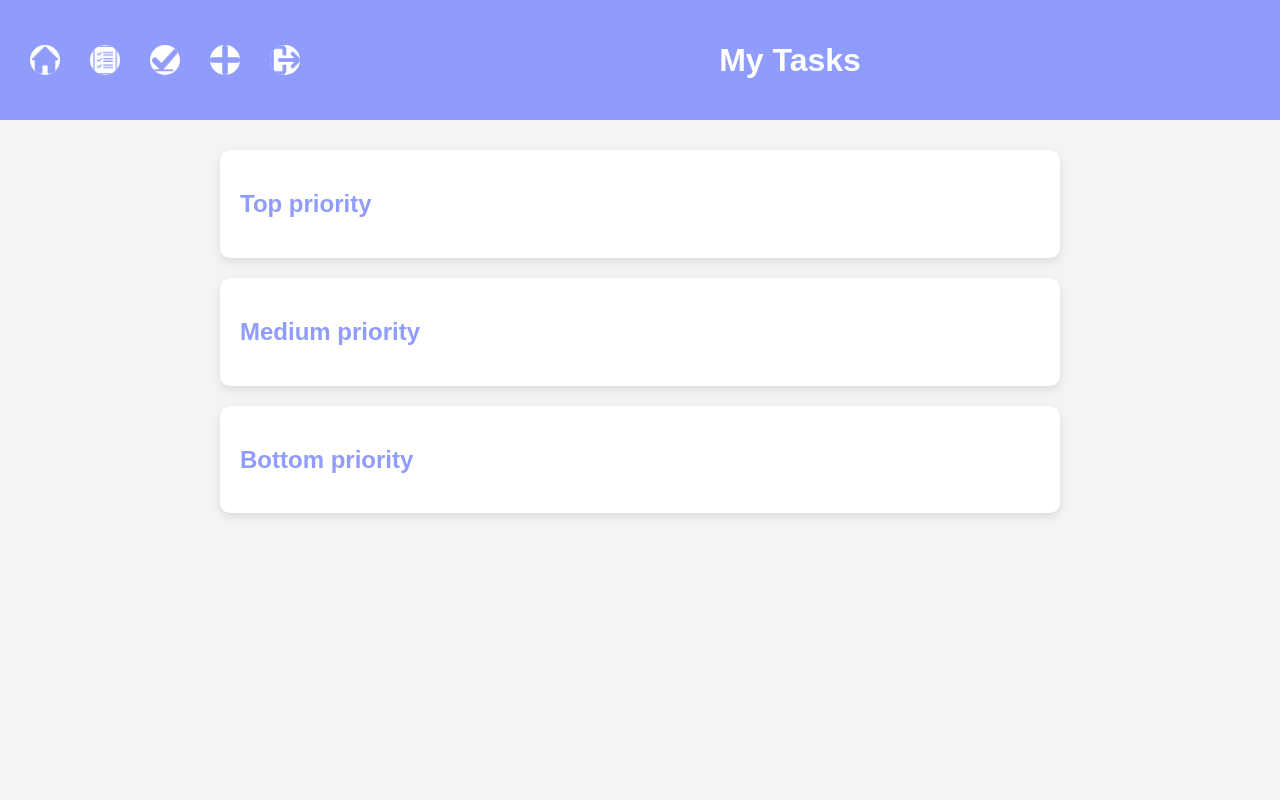
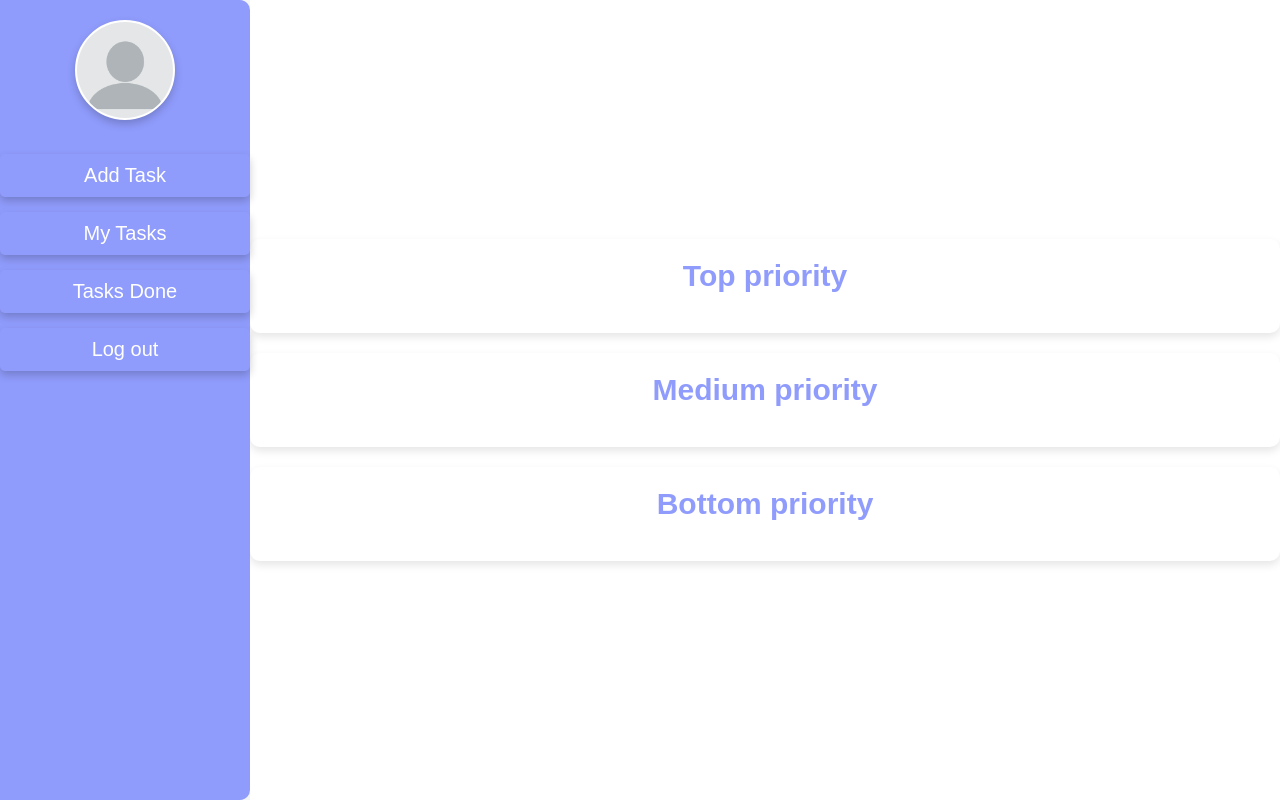
Before and after one commit to Samira123-hub/To-Do-List-App, a Symfony app: template templates/my_tasks/index.html.twig in a window 1280 px wide. Run offline with Twig, Linux system fonts and the light colour scheme; the template is opened without the code that fills it, so the values that code supplies are empty; some libraries are stand-ins or nearby versions.

Commit message:
adding some changes to the sidebar

```diff
--- a/public/CSS/mytasks.css
+++ b/public/CSS/mytasks.css
@@ -12,61 +12,138 @@ body {
 
 
 
-/* Header styles */
-header {
+/* Sidebar styling */
+*{
+    margin:0;
+    padding:0;
+    box-sizing: border-box;
+    background-color: #fff;
+}
+
+.sidebar {
+    width: 250px;
+    background-color: #909cfc;
+    color: black;
+    height: 100vh;
+    position: fixed;
+    top: 0;
+    left: 0;
+    padding-top: 20px;
     text-align: center;
-    padding: 20px;
+    border-top-right-radius: 10px;
+    border-bottom-right-radius: 10px;
+}
+
+.profile-container {
+    margin-bottom: 30px;
     background-color: #909cfc;
+
+}
+.profile-container p{
+    margin-top: 15px;
+
+    background-color: #909cfc;
+
+
+}
+.profile-container p b{
+    background-color: #909cfc;
+    color:white;
+    font-size: large;
+}
+.profile-container a{
+    background-color: #909cfc;
+}
+
+.profile-img {
+    box-shadow: 0 4px 8px rgba(0, 0, 0, 0.2);
+    width: 100px;
+    height: 100px;
+    border-radius: 50%;
+    border: 1px solid black;
+    object-fit: cover;
+    cursor: pointer;
+    transition: transform 0.3s ease;
+    border:2px solid white;
+
+}
+
+.profile-img:hover {
+    transform: scale(1.1); /* Zoom effect on hover */
+}
+
+/* Sidebar links */
+.sidebar-links {
+    list-style-type: none;
+    padding-left: 0;
+    background-color: #909cfc;
+
+}
+
+.sidebar-links li {
+    margin: 15px 0;
+    background-color: #909cfc;
+    font-size: 20px;
+
+
+}
+
+.sidebar-links a {
+    text-decoration: none;
     color: white;
-    height:80px;
-    position:fixed;
-    top:0;
-    left:0;
-    right:0;
+    font-style: bold;
+    font-size: 20px;
+    font-weight: 500;
+    display: block;
+    padding: 10px;
+    border-radius: 5px;
+    transition: background-color 0.3s ease;
+    background-color: #909cfc;
+    box-shadow: 0 4px 8px rgba(0, 0, 0, 0.2);
+
+
+}
+
+.sidebar-links a:hover {
+    background-color: white;
+    color:#909cfc;
+}
+
+/* Content styling */
+main {
+    margin-left: 250px; /* Make space for the sidebar */
+    padding: 0px;
+    width: calc(100% - 250px);
+    font-size: 20px;
+    height: 100vh; /* Ensures the content area takes the full height */
+    /* background: linear-gradient(rgba(0, 0, 0, 0.1), rgba(0, 0, 0, 0.1)),  url('/images/baseimage1.jpg') no-repeat center center/cover; */
     display: flex;
     align-items: center;
-    justify-content: space-between;
-}
-
-header h1 {
-    margin-left: auto;
-    margin-right:auto ;
-    flex: 1;
+    flex-direction: column;
+    justify-content: center;
+    color: black;
     text-align: center;
-}
-header a {
-    display: flex;
-    align-items: center;
-    margin-right: 20px;
-}
-header a img{
-    background-color: white;
-    border-radius: 50%;
-    height:30px;
-    width: 30px;
-}
-main{
-    margin-top:150px;
-
+    opacity: 1;
 }
 
 /* Main container styles */
 .main-container {
-    margin: 20px auto;
+    margin:10px 30px;
     padding: 20px;
-    max-width: 800px;
+    width: 100%;
     background-color: #fff;
     box-shadow: 0 4px 8px rgba(0, 0, 0, 0.1);
     border-radius: 10px;
 }
 .main-container h2{
     color: #909cfc;
+    margin-bottom:20px;
 }
 /* Task container styles */
 .tasks-container {
     display: flex;
     flex-direction: column;
-    gap: 20px;
+    gap: 30px;
 }
 
 .task-container {
@@ -86,6 +163,7 @@ main{
 
 .task-container h3 {
     margin: 0;
+    background-color: #f9f9f9;
     font-size: 18px;
     color: #333;
 }
@@ -93,11 +171,14 @@ main{
 .task-container p {
     margin: 5px 0;
     font-size: 14px;
+    background-color: #f9f9f9;
     color: #666;
 }
 
 .task-container b {
     color: #555;
+    background-color: #f9f9f9;
+
 }
 
 .edit-icon {
@@ -105,7 +186,7 @@ main{
 }
 
 button {
-    padding: 8px 12px;
+    padding: 8px 5px;
     border: none;
     border-radius: 5px;
     cursor: pointer;
--- a/src/Controller/FinishedTasksController.php
+++ b/src/Controller/FinishedTasksController.php
@@ -21,6 +21,7 @@ class FinishedTasksController extends AbstractController
         $tasks = $entityManager->getRepository(Task::class)->findBy(['user'=>$user,'isCompleted'=>true]);
         return $this->render('finished_tasks/index.html.twig', [
             'tasks' => $tasks,
+            'user' => $user,
         ]);
 
     }
--- a/src/Controller/HomepageController.php
+++ b/src/Controller/HomepageController.php
@@ -3,11 +3,11 @@
 namespace App\Controller;
 
 use App\Entity\User;
-use App\Repository\UserRepository;
 use Symfony\Bundle\FrameworkBundle\Controller\AbstractController;
 use Symfony\Component\HttpFoundation\Response;
 use Symfony\Component\Routing\Attribute\Route;
 use Symfony\Component\HttpFoundation\Session\SessionInterface;
+use App\Repository\UserRepository;
 use Doctrine\ORM\EntityManagerInterface;
 class HomepageController extends AbstractController
 {
--- a/src/Controller/MyTasksController.php
+++ b/src/Controller/MyTasksController.php
@@ -11,6 +11,7 @@ use Symfony\Component\HttpFoundation\Request;
 use Symfony\Component\HttpFoundation\Response;
 use Symfony\Component\Routing\Annotation\Route;
 use Symfony\Component\HttpFoundation\Session\SessionInterface;
+use App\Repository\UserRepository;
 
 
 class MyTasksController extends AbstractController
@@ -23,6 +24,7 @@ class MyTasksController extends AbstractController
         $tasks = $entityManager->getRepository(Task::class)->findBy(['user' => $user]);
         return $this->render('my_tasks/index.html.twig', [
             'tasks' => $tasks,
+            'user' => $user,
         ]);
     }
 
@@ -55,6 +57,9 @@ class MyTasksController extends AbstractController
     #[Route('/tasks/update/{id<\d+>}', name: 'task_update', methods: ["GET", "POST"])]
     public function updateTask(int $id, Request $request, EntityManagerInterface $entityManager): Response
     {
+
+
+
         $task = $entityManager->getRepository(Task::class)->find($id);
         if (!$task) {
             throw $this->createNotFoundException('The task does not exist');
@@ -78,6 +83,7 @@ class MyTasksController extends AbstractController
 
         return $this->render('update_task/index.html.twig', [
             'task' => $task,
+            'user' => $user,
         ]);
     }
 }
--- a/templates/my_tasks/index.html.twig
+++ b/templates/my_tasks/index.html.twig
@@ -7,24 +7,27 @@
 {% endblock %}
 
 {% block body %}
-    <header>
-         <a href="{{ path('app_homepage')}}">
-            <img src="{{ asset('images/homeIcon.png') }}" alt="edit task" height="15px" width="15px" class="edit-icon">
-         </a>
-         <a href="{{ path('app_my_tasks')}}">
-            <img src="{{ asset('images/liste-de-controle.png') }}" alt="edit task" height="15px" width="15px" class="edit-icon">
-         </a>
-         <a href="{{ path('app_finished_tasks')}}">
-            <img src="{{ asset('images/fait.png') }}" alt="edit task" height="15px" width="15px" class="edit-icon">
-         </a>
-         <a href="{{ path('app_add_task')}}">
-            <img src="{{ asset('images/plus.png') }}" alt="edit task" height="15px" width="15px" class="edit-icon">
-         </a>
-         <a href="{{ path('app_logout')}}">
-            <img src="{{ asset('images/deconnexion-alt.png') }}" alt="edit task" height="15px" width="15px" class="edit-icon">
-         </a>
-         <h1>My Tasks</h1>
-    </header>
+    <div class="sidebar">
+        <!-- Profile Image -->
+        <div class="profile-container">
+            <a href="{{ path('app_profil') }}">
+            {% if user.image %}
+                <img src="{{ asset('uploads/profiles/' ~ user.image) }}" alt="Profile Picture" class="profile-img">
+            {% else %}
+                <img src="{{ asset('images/emptyprofilimage.png') }}" alt="Profile Picture" class="profile-img">
+            {% endif %}
+            </a>
+            <p><b>{{user.username}}</b></p>
+        </div>
+
+        <ul class="sidebar-links">
+            <li><a href="{{ path('app_add_task') }}">Add Task</a></li>
+            <li><a href="{{ path('app_my_tasks') }}">My Tasks</a></li>
+            <li><a href="{{ path('app_finished_tasks') }}">Tasks Done</a></li>
+            <li><a href="{{ path('app_logout') }}">Log out</a></li>
+
+        </ul>
+    </div>
     <main>
         <div class="main-container">
             <h2>Top priority</h2>
```
Also changed, not shown: public/CSS/finishedTasks.css (+120 -32 lines), templates/finished_tasks/index.html.twig (+21 -6 lines).
